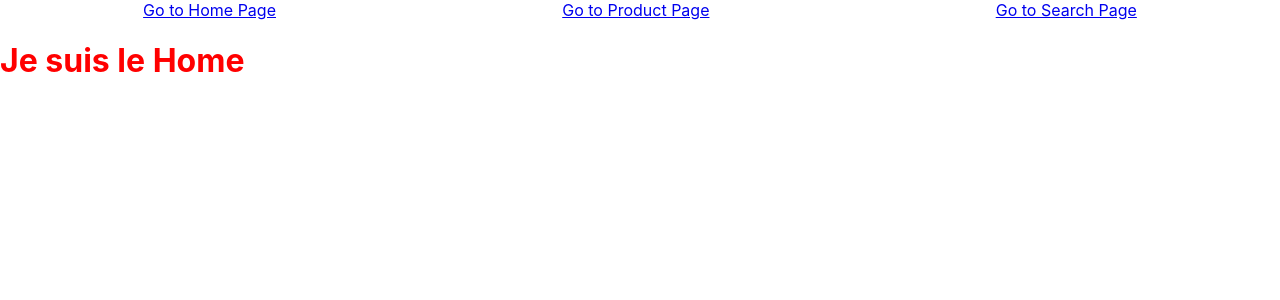
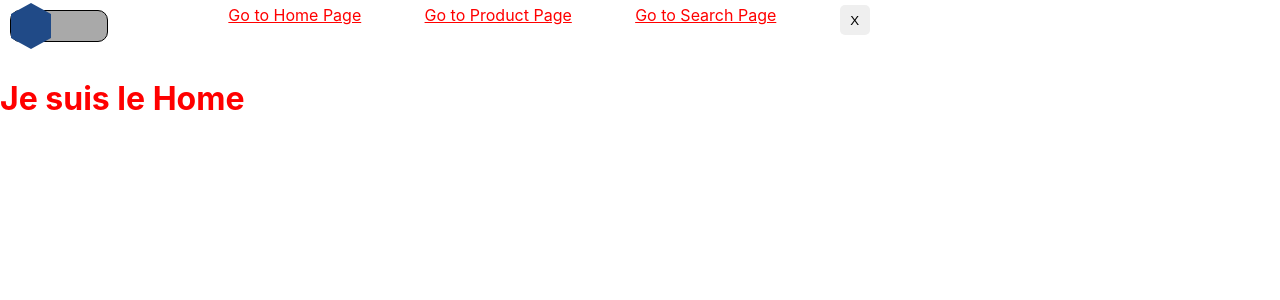
Before and after one commit to VincentCMLejeune/-br-outilles-Hackathon, a React (Create React App) app in the folder manomano/: page /home in a window 1280 px wide. Shown: the top 300 px of the page. Built offline with nearby package versions, Linux system fonts and the light colour scheme.

Commit message:
toggleUser

```diff
--- a/manomano/src/App.js
+++ b/manomano/src/App.jsx
@@ -1,26 +1,26 @@
-import { BrowserRouter, Routes, Route, Link } from "react-router-dom";
+import { Route, Routes } from "react-router-dom";
 
 import Home from "./Screens/Home/Home";
 import Product from "./Screens/Product/Product";
 import Search from "./Screens/Search/Search";
+import Header from "./Components/Header/header";
+import HomePro from "./Screens/HomePro/HomePro";
 
 import "./App.css";
+import MyAccount from "./Screens/MyAccount/MyAccount";
 
 export default function App() {
+
   return (
     <div className="App">
-      <BrowserRouter>
-        <div className="links">
-          <Link to="/home">Go to Home Page</Link>
-          <Link to="/product">Go to Product Page</Link>
-          <Link to="/search">Go to Search Page</Link>
-        </div>
+      <Header />
         <Routes>
+          <Route path="/home/pro" element={<HomePro />} />
           <Route path="/home" element={<Home />} />
           <Route path="/product" element={<Product />} />
           <Route path="/search" element={<Search />} />
+          <Route path="/myaccount" element={<MyAccount />} />
         </Routes>
-      </BrowserRouter>
     </div>
   );
 }
--- /dev/null
+++ b/manomano/src/Components/Header/header.jsx
@@ -0,0 +1,47 @@
+import { Link, useNavigate } from "react-router-dom";
+import { useEffect, useState } from "react";
+
+import styles from "./header.module.css"
+
+export default function Header() {
+
+  const [homeVisible, setHomeVisible] = useState(false);
+
+
+  const [ isPro, setIsPro ] = useState(true);
+
+  const handleClick = () => {
+    setIsPro(!isPro)
+  }
+
+  const navigate = useNavigate()
+
+  useEffect(() => {
+    if (isPro) {
+      navigate("/home")
+    } else {
+      navigate("/home/pro")
+    }
+  }, [isPro, navigate]);
+
+  return(
+
+    <div className={styles.header} style={ isPro ? {backgroundColor: "white"}:{backgroundColor:"#204a87"} }>
+      <div className={styles.filler} style = {isPro ? {justifyContent: "flex-start"}:{justifyContent: "flex-end"} } onClick={() => handleClick()} >
+        <div className={isPro ? styles.hexagonNormal : styles.hexagonPro }></div>
+      </div>
+        <div className={styles.linkContainer}>
+          <div style={homeVisible ? {visibility:"hidden"}:{visibility:"visible"}}>
+          <Link to="/home" className={styles.links}>Go to Home Page</Link>
+          </div>
+          <div style={homeVisible ? {visibility:"hidden"}:{visibility:"visible"}}>
+          <Link to="/product" className={styles.links}>Go to Product Page</Link>
+          </div>
+          <div style = {homeVisible? {visibility:"hidden"}:{visibility:"visible"}}>
+          <Link to="/search" className={styles.links}>Go to Search Page</Link>
+          </div>
+          <button className={styles.button} onClick={() => setHomeVisible(!homeVisible)}>X</button>
+        </div>
+    </div>
+  );
+  }
--- /dev/null
+++ b/manomano/src/Components/Header/header.module.css
@@ -0,0 +1,99 @@
+.header {
+  padding: 5px;
+  display: flex;
+  justify-content: space-between;
+  height: 6vh;
+  width: 100vw;
+}
+
+.myAccount {
+  margin-right: 10px;
+  height: 40px;
+  width: 35px;
+}
+
+.hexagonNormal {
+  position: relative;
+  width: 40px;
+  height: 23.09px;
+  background-color: #204a87;
+  margin: 11.55px 0;
+}
+.hexagonNormal:before,
+.hexagonNormal:after {
+  content: "";
+  position: absolute;
+  width: 0;
+  border-left: 20px solid transparent;
+  border-right: 20px solid transparent;
+}
+
+.hexagonNormal:before {
+  bottom: 100%;
+  border-bottom: 11.55px solid #204a87;
+}
+
+.hexagonNormal:after {
+  top: 100%;
+  width: 0;
+  border-top: 11.55px solid #204a87;
+}
+.hexagonPro {
+  position: relative;
+  width: 40px;
+  height: 23.09px;
+  background-color: orange;
+  margin: 11.55px 0;
+}
+.hexagonPro:before,
+.hexagonPro:after {
+  content: "";
+  position: absolute;
+  width: 0;
+  border-left: 20px solid transparent;
+  border-right: 20px solid transparent;
+}
+
+.hexagonPro:before {
+  bottom: 100%;
+  border-bottom: 11.55px solid orange;
+}
+
+.hexagonPro:after {
+  top: 100%;
+  width: 0;
+  border-top: 11.55px solid orange;
+}
+
+.filler {
+  border: 1px solid black;
+  width: 12vh;
+  height: 30px;
+  background-color: darkgrey;
+  position: fixed;
+  display: flex;
+  align-items: center;
+  border-radius: 10px;
+  margin-left: 5px;
+  margin-top: 5px;
+  transition: all 0.3s linear;
+}
+.linkContainer {
+  display: flex;
+  justify-content: space-evenly;
+  width: 60vw;
+  margin-left: 20vh;
+}
+
+.links {
+  color: red;
+  display: flex;
+  justify-content: space-around;
+}
+
+.button {
+  height: 30px;
+  width: 30px;
+  border: none;
+  border-radius: 5px;
+}
--- /dev/null
+++ b/manomano/src/Screens/HomePro/HomePro.jsx
@@ -0,0 +1,9 @@
+import styles from "./HomePro.module.css";
+
+export default function HomePro() {
+  return (
+    <div>
+      <h1 className={styles.title}>Je suis le Home Pro</h1>
+    </div>
+  );
+}
--- /dev/null
+++ b/manomano/src/Screens/HomePro/HomePro.module.css
@@ -0,0 +1,3 @@
+.title {
+  color: red;
+}
--- /dev/null
+++ b/manomano/src/Screens/MyAccount/MyAccount.jsx
@@ -0,0 +1,9 @@
+import styles from "./MyAccount.module.css";
+
+export default function MyAccount() {
+  return (
+    <div>
+      <h1 className={styles.title}>Je suis le Home</h1>
+    </div>
+  );
+}
--- /dev/null
+++ b/manomano/src/Screens/MyAccount/MyAccount.module.css
@@ -0,0 +1,3 @@
+.title {
+  color: red;
+}
--- a/manomano/src/index.js
+++ b/manomano/src/index.js
@@ -3,10 +3,13 @@ import ReactDOM from 'react-dom';
 import './index.css';
 import App from './App';
 import reportWebVitals from './reportWebVitals';
+import { BrowserRouter } from 'react-router-dom';
 
 ReactDOM.render(
   <React.StrictMode>
+    <BrowserRouter>
     <App />
+  </BrowserRouter>
   </React.StrictMode>,
   document.getElementById('root')
 );
```
Also changed, not shown: manomano/src/Assets/user.png (added).
